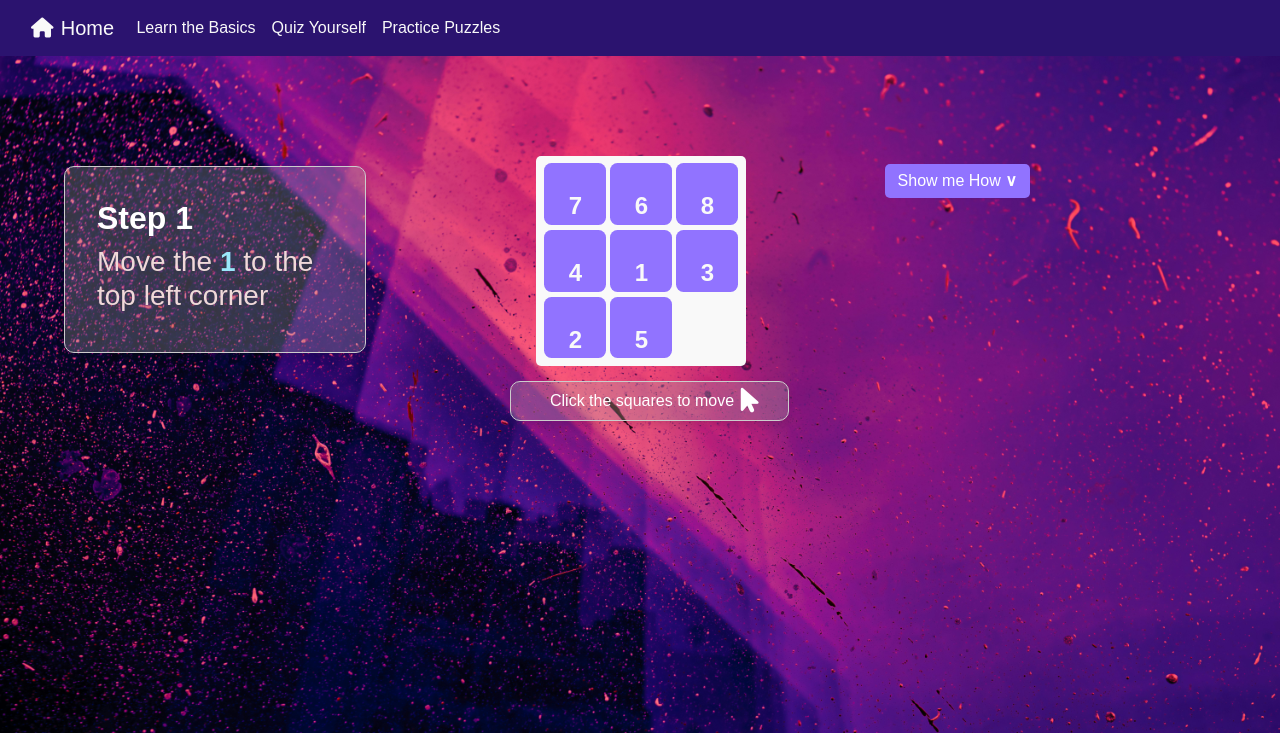
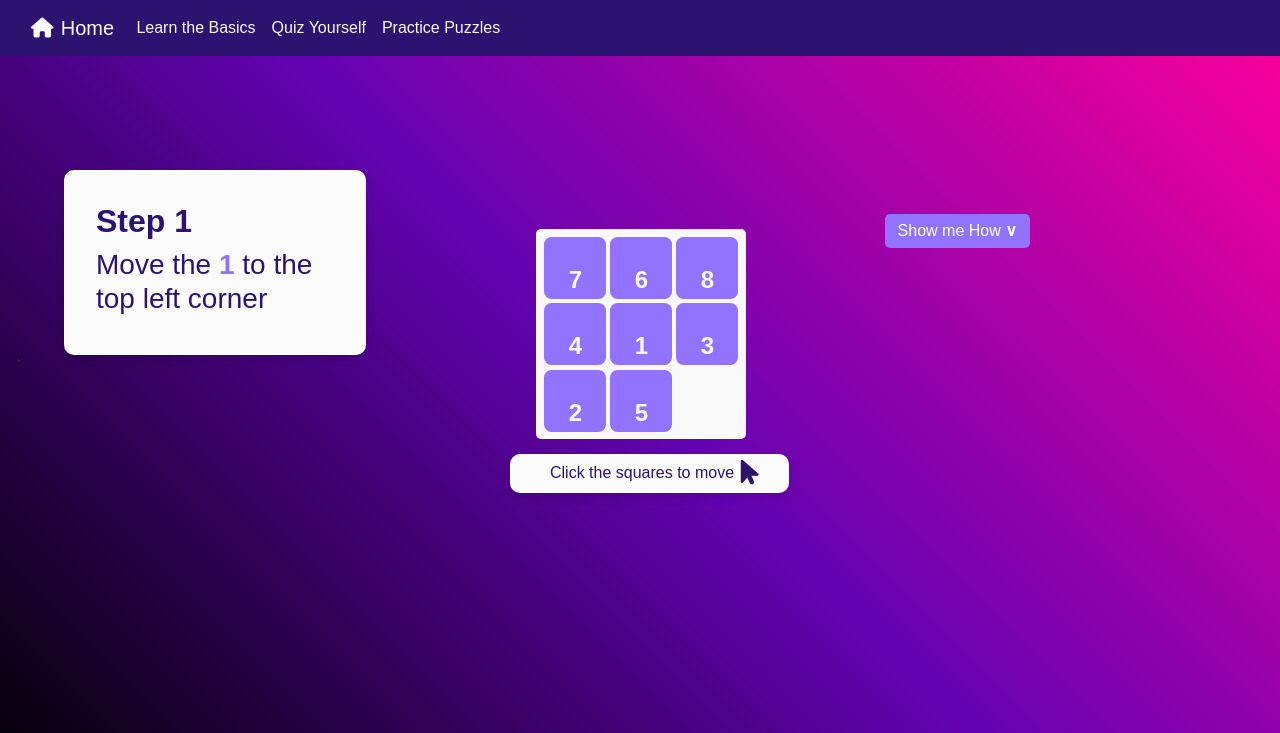
Before and after one commit to lucyhecht1/Interactive-Slide-Puzzle, a Flask app: page /learn/1 in a window 1280 px wide. Shown: the top 733 px of the page. Run offline with Flask 3, Linux system fonts and the light colour scheme; some libraries are stand-ins or nearby versions.

Commit message:
amelias corrections

```diff
--- a/Sliding-Puzzle-main/static/style.css
+++ b/Sliding-Puzzle-main/static/style.css
@@ -1,14 +1,15 @@
 
 .custom-body2 {
-	font-family: sans-serif;
+	font-family: Open Sans;
 	background-color:none;
 	background-size:cover;
 	color: #09021a53;
 }
+
 .custom-body {
 	font-family: sans-serif;
-	background-image:URL('images/jr-korpa-9XngoIpxcEo-unsplash copy.jpg');
-	background-size:cover;
+	background: linear-gradient(45deg, #000, #6303B1, #ff0099);
+	background-attachment: fixed;
 	color: #333333;
 }
 
@@ -308,9 +309,8 @@ h1 {
 
 
 .stars_icon{
-    color: rgb(127, 103, 29);
-    font-size: 190%;
-    padding-top: 2%;
+    color: #9ae7fa;
+
 
 
 }
@@ -320,9 +320,13 @@ h1 {
     padding: 0%;
 }
 
+.card-title{
+	color: #2b136f;
+	font-weight: bold;
+}
 
 .card-text{
-	color: #548f9d;
+	color: #2b136f;
 }
 
 
@@ -346,7 +350,7 @@ h1 {
 }
 
 .click-card {
-    border: 1px solid #ccc; /* Add border */
+
     border-radius: 10px; /* Add border radius for rounded corners */
     padding: 2%; /* Add padding inside the card */
     margin-top:4%; /* Add margin between cards */
@@ -354,7 +358,8 @@ h1 {
 	margin-right: 12%;
 
     box-shadow: 0 4px 8px rgba(0, 0, 0, 0.1); /* Add shadow effect */
-    background-color: rgba(169, 169, 169, 0.3); /* Set background color with transparency */
+	background-color:  #fbfbfb;
+
 }
 
 .cursor{
@@ -365,7 +370,9 @@ h1 {
 }
 
 .number{
-	color: #9ae7fa;
+	color: #9173ff;
+
+
 	/* color: #64e0ff; */
 	font-weight: bold;
 }
@@ -469,7 +476,7 @@ font-weight: bold;
 
   .subtitle {
 	font-size: 24px;
-	color: #debcbc;
+	color: #9ae7fa;
 	margin: 0;
 	margin-top: 20px;
 	text-align: left;
@@ -491,10 +498,10 @@ font-weight: bold;
 }
 
 .stepcol{
-	color: #ffffff;
+	color: #2b136f
 }
 .stepcol2{
-	color: #f0d9d9;
+	color: #2b136f;
 }
 
 
@@ -503,14 +510,15 @@ font-weight: bold;
 }
 
 .intruction-card{
-	border: 1px solid #ccc; /* Add border */
+
     border-radius: 10px; /* Add border radius for rounded corners */
-    margin-top:8%; /* Add margin between cards */
+    /* margin-top:8%; Add margin between cards */
 	margin-left: 12%;
 	margin-right: 12%;
-    box-shadow: 0 4px 8px rgba(0, 0, 0, 0.1); /* Add shadow effect */
-    background-color: rgba(169, 169, 169, 0.3); /* Set background color with transparency */
+    box-shadow: 0 4px 8px rgba(1, 0, 0, 0.1); /* Add shadow effect */
+
 	padding: 8%;
+	background-color:  #fbfbfb;
 
 }
 
@@ -536,7 +544,7 @@ font-weight: bold;
 	margin-right: 30%;
     box-shadow: #2b136f;
 	border-style:inset;
-	border-color: #2b136f;
+
     background-color: #9ae7fa;
 	z-index: 9999;
 }
@@ -577,15 +585,38 @@ font-weight: bold;
 	margin-bottom: 5px;
   }
 
-  #whyButton{
-	background-color: white;
-	color: #9173ff;
-	font-weight: bold;
-	padding: auto;
-	font-size: 20px;
+  .whyButton{
+	margin-top: 5px;
+	padding: 5px 13px;
+	border: none;
+	background-color: #9173ff;
+	color: #ffffff;
+	font-size: 16px;
+	cursor: pointer;
+	border-radius: 5px;
+	transition: background-color 0.3s ease;
 	margin-left:10%;
   }
+
+
+  /* learnRow */
+
+.styled-button:hover {
+	background-color: #9ae7fa;
+}
 
   #whyTho{
 	margin-left:12%;
   }
+
+.pad-container{
+	margin-top: 20%;
+}
+
+.but-pad{
+	margin-top: 38%;
+}
+
+.white{
+	color:white;
+}
--- a/Sliding-Puzzle-main/templates/learn.html
+++ b/Sliding-Puzzle-main/templates/learn.html
@@ -13,6 +13,8 @@
 
 </head>
 
+
+
 <div class="row">
             <div class="col-md-4" >
                 <div>
@@ -23,7 +25,7 @@
                     </div>
                 </div>
                 `
-            <button id="whyButton" class="pulse-button styled-button mt-3">Why?</button>
+                    <button id="whyButton" class="whyButton styled-button mt-3">Why? &or; </button>
                         <div id="whyTho" class="strategy-container">
                         <p>{{ why_it_works }}</p>
                         </div>
@@ -34,7 +36,7 @@
              <div class="col-md-4 text-center justify-content-center align-items-center">
                 <div class="container top-padding">
 
-        <div id="source"> </div>
+                <div id="source" class=" pad-container"> </div>
                 <div class="row">
                     <div class="card-body click-card2 "  id="success-card">
                         <div class="row">
@@ -57,36 +59,9 @@
           </div>
     </div>
 
-    <div class="col-md-4">
-        <div class="container top-padding-less">
-        <!--Roll down - show solution -->
-        <button id="strategyButton" class="styled-button">Stack and Slide Strategy</button>
-            <div id="strategy" class="strategy-container">
-                <h4>Stack and Slide Strategy</h4>
-                <p>
-                    We stack the tiles in such a way <strong>now</strong>, so that all we have to do
-                    <strong>later</strong> is shuffle them around.
-                    <br><br>
-                    <strong>For rows:</strong> Place the tile with the higher number in the slot we ultimately want the lower number going. Then, put the lower-numbered tile right below it.
-                    <br><br>
-                    <strong>For columns:</strong> use the same technique, but align them side by side.
-                    <br><br>
-                    Once you've set them up like this, shuffling them into the correct spots becomes super easy—you'll see!
-                    <br><br>
-                </p>
-                    <video width="210" height="200" controls>
-                        <source src="{{ url_for('static', filename='images/s+s_23.mp4') }}" type="video/mp4">
-                    </video>
-                    <video width="210" height="200" controls>
-                        <source src="{{ url_for('static', filename='images/s+s_47.mp4') }}" type="video/mp4">
-                    </video>
-
-            </div>
-
-
-        <br>
-
-        <button id="instructionsButton" class="styled-button">
+    <div class="col-md-4 ">
+        <div class="container">
+                <button id="instructionsButton" class="styled-button but-pad">
                     <span>Show me How </span>
                     <span id="bold">&or;</span> </button>
                     <div id="instructions" class="instructions-container">
@@ -100,8 +75,14 @@
                     </div>
                 </div>
             </div>
+            </div>
+        </div>
+    </div>
+</div>
 
-</div>
+
+
+
 
 
 <script>
--- a/Sliding-Puzzle-main/templates/learnCol.html
+++ b/Sliding-Puzzle-main/templates/learnCol.html
@@ -11,9 +11,9 @@
     <div>
         <div>
             <div class="row title-layout">
-                <div class="stepcol" id="phase">Phase #2:</div>
+                <div class="white" id="phase">Phase #2:</div>
                 <div class="row">
-                    <div class="stepcol" id="descr">Solving the first column</div>
+                    <div class="white" id="descr">Solving the first column</div>
                 </div>
             </div>
 
--- a/Sliding-Puzzle-main/templates/learnRow.html
+++ b/Sliding-Puzzle-main/templates/learnRow.html
@@ -10,9 +10,9 @@
 <body>
 
     <div class="row title-layout">
-        <div class="stepcol" id="phase">Phase #1:</div>
+        <div class="white" id="phase">Phase #1:</div>
         <div class="row">
-            <div class="stepcol" id="descr">Solving the first Row</div>
+            <div class="white" id="descr">Solving the first Row</div>
         </div>
     </div>
 
--- a/Sliding-Puzzle-main/templates/practice.html
+++ b/Sliding-Puzzle-main/templates/practice.html
@@ -14,7 +14,7 @@
 </head>
 
 <div class="row">
-    <div class="row stepcol p">
+    <div class="row white p">
         <h1>Practice your Skills!</h1>
     </div>
     <div class="col-md-4">
--- a/Sliding-Puzzle-main/templates/quiz.html
+++ b/Sliding-Puzzle-main/templates/quiz.html
@@ -30,8 +30,8 @@
 
 
             <div class="card-body timer-card">
-                <span><i id="clock" class=" stepcol fa-regular fa-clock "></i></span>
-                <span class="stepcol" id="timer">00:00</span>
+                <span><i id="clock" class=" white  fa-regular fa-clock "></i></span>
+                <span class="white" id="timer">00:00</span>
             </div>
 
 
```
Also changed, not shown: Sliding-Puzzle-main/templates/quizResults.html (+4 -4 lines). Lines whose indentation alone changed are shown as unchanged.
